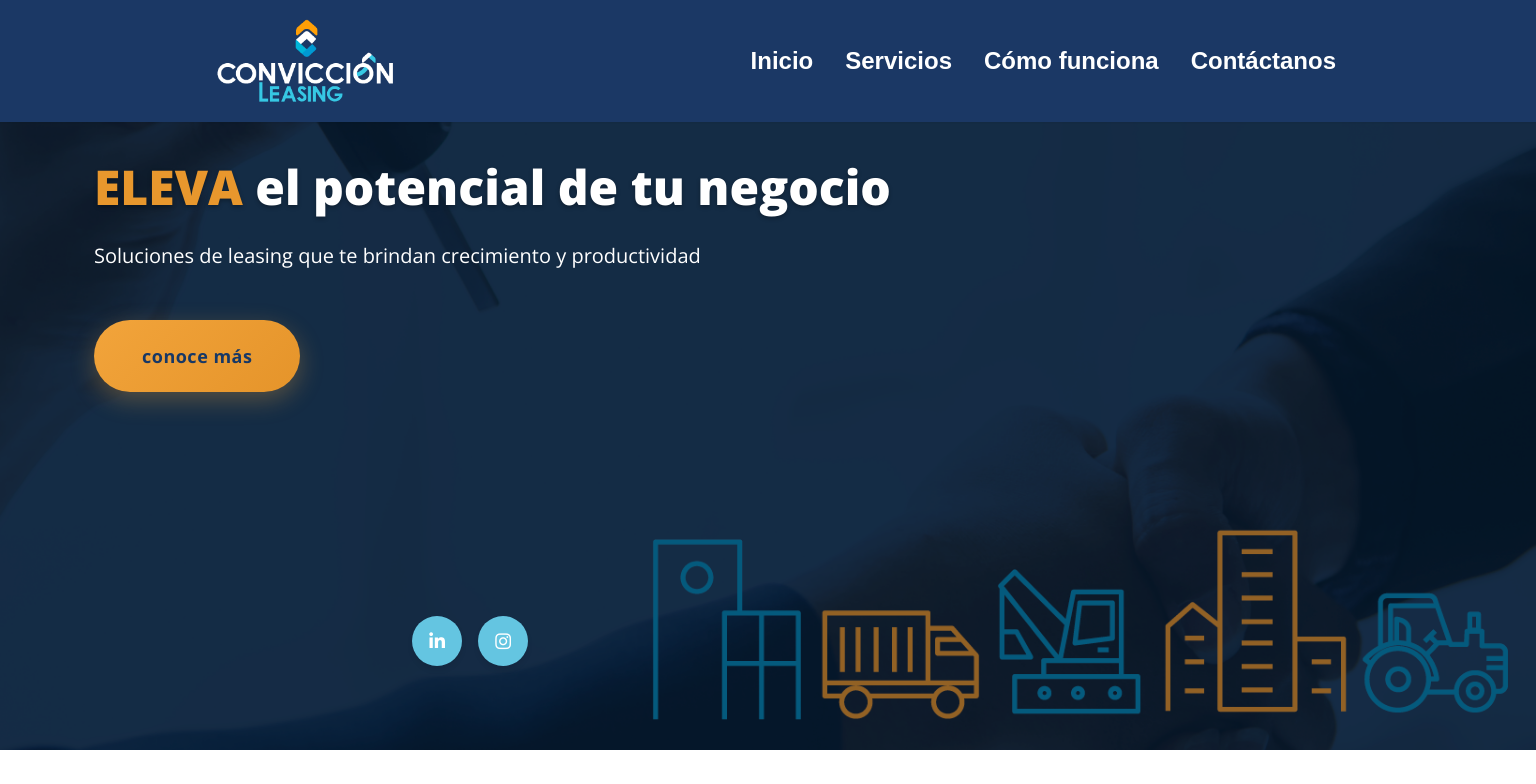
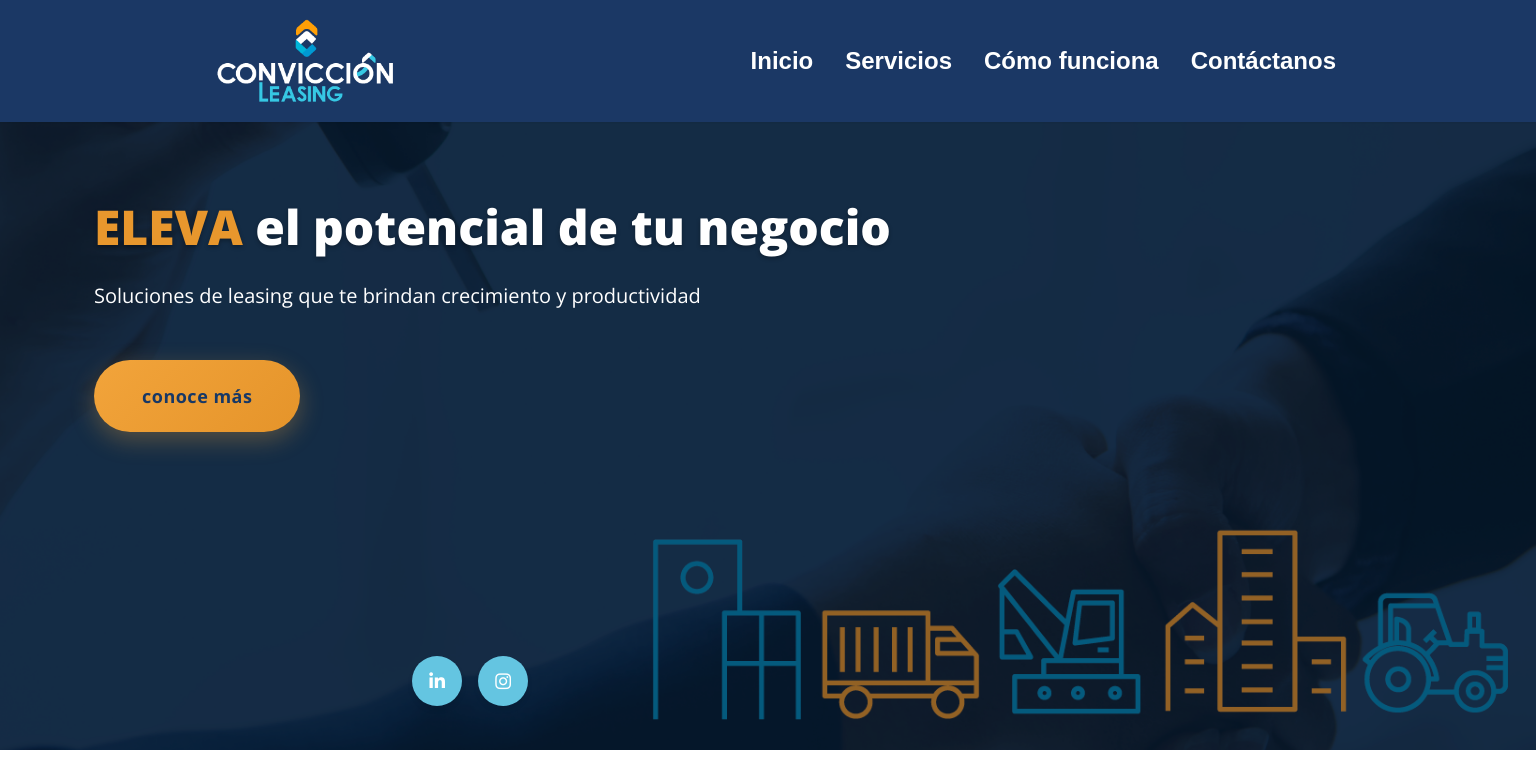
Before and after one commit to Rodolfo-Donis/conviccion-leasing, a React (Vite) app: page / in a window 1536 px wide. Shown: the top 784 px of the page. Built offline with nearby package versions, Linux system fonts and the light colour scheme; no server answers.

Commit message:
Add responsive padding top to hero title for web devices - Add 4rem padding top for screens 1024px+ - Add 5rem padding top for screens 1440px+ - Maintain mobile-friendly layout without changes - Improve visual hierarchy and spacing on desktop

```diff
--- a/src/components/Inicio.css
+++ b/src/components/Inicio.css
@@ -141,6 +141,19 @@
   line-height: 1.2;
   text-shadow: 0 2px 4px rgba(0, 0, 0, 0.3);
   white-space: nowrap;
+}
+
+/* Web responsive - Add more padding top for larger screens */
+@media (min-width: 1024px) {
+  .hero-title {
+    padding-top: var(--spacing-3xl);
+  }
+}
+
+@media (min-width: 1440px) {
+  .hero-title {
+    padding-top: var(--spacing-4xl);
+  }
 }
 
 .hero-subtitle {
```
